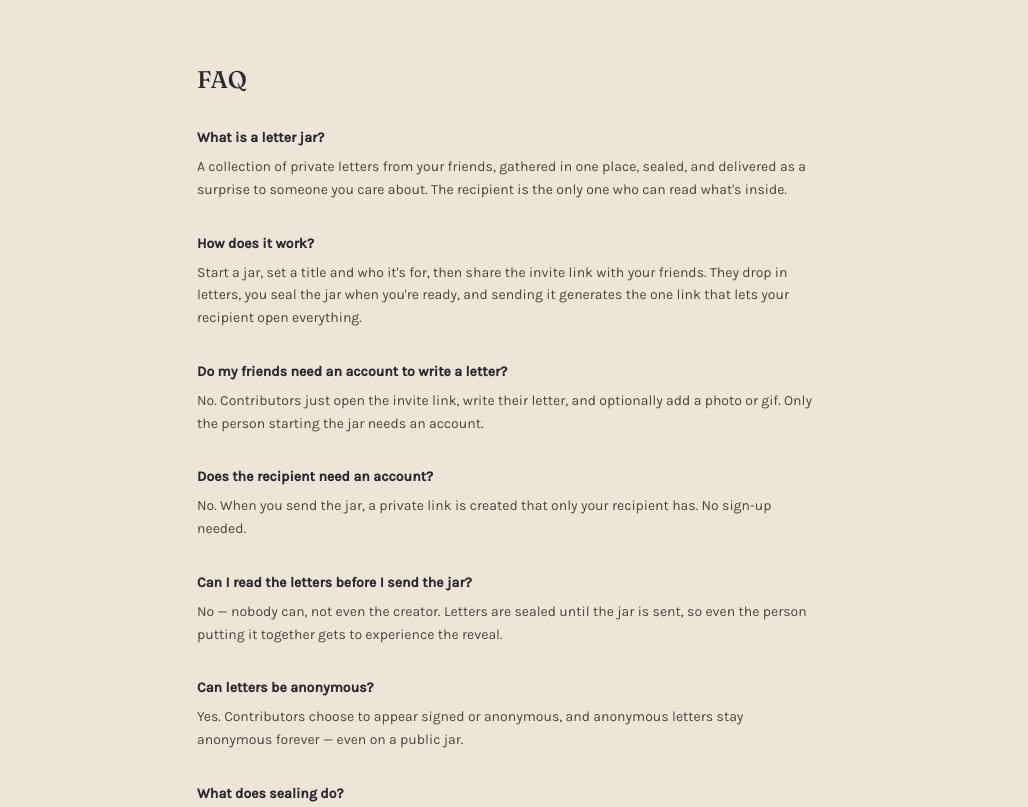
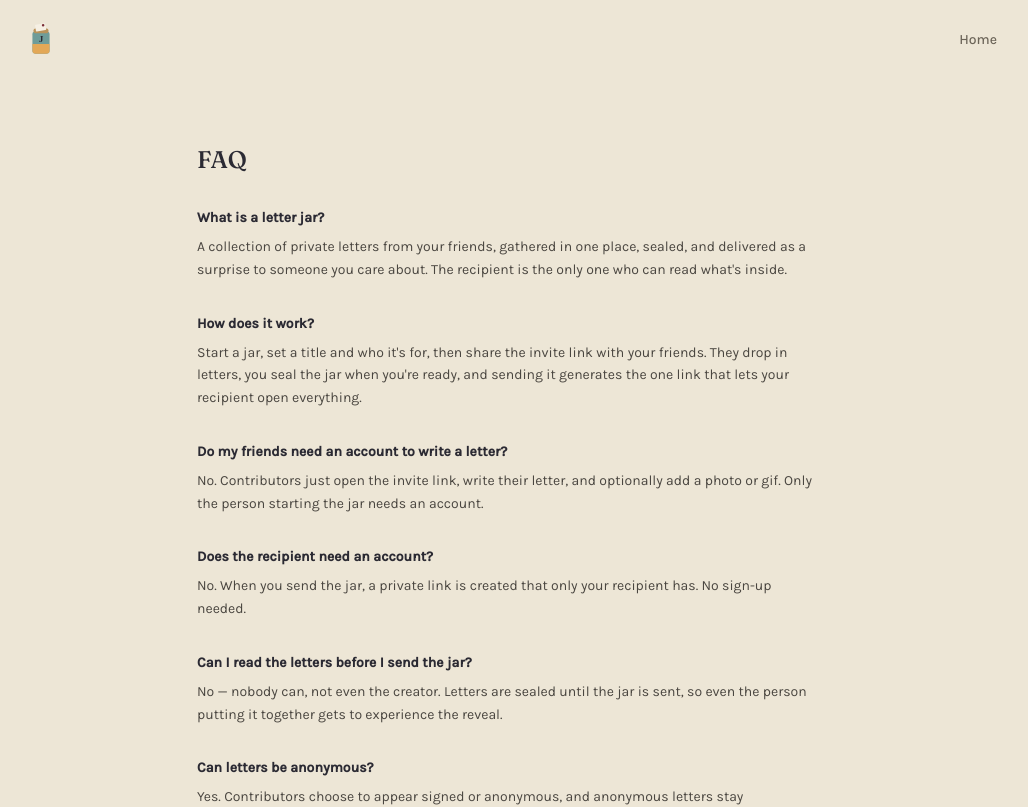
Before and after one commit to MylesMburu/jarlet, a Next.js app: page /faq in a window 1280 px wide. Shown: the top 807 px of the page, without its empty margins (131-1159 px from the left). Built offline with nearby package versions, Linux system fonts and the light colour scheme; no server answers.

Commit message:
feat: Add home navigation to privacy and faq pages

```diff
--- a/app/faq/page.tsx
+++ b/app/faq/page.tsx
@@ -1,4 +1,6 @@
 import type { Metadata } from "next";
+import Link from "next/link";
+import { SiteHeader } from "@/components/site-header";
 
 export const metadata: Metadata = {
   title: "FAQ · Letter Jar",
@@ -6,7 +8,16 @@ export const metadata: Metadata = {
 
 export default function FaqPage() {
   return (
-    <main className="mx-auto max-w-2xl px-6 py-16 text-sm leading-relaxed text-body">
+    <div className="flex min-h-screen flex-col bg-page">
+      <SiteHeader>
+        <Link
+          href="/"
+          className="text-sm font-medium text-muted transition-colors hover:text-heading"
+        >
+          Home
+        </Link>
+      </SiteHeader>
+      <main className="mx-auto max-w-2xl px-6 py-16 text-sm leading-relaxed text-body">
       <h1 className="font-display text-2xl font-medium text-heading">FAQ</h1>
 
       <h2 className="mt-8 text-sm font-semibold text-heading">
@@ -112,6 +123,7 @@ export default function FaqPage() {
         already written. Once it&apos;s sealed or delivered, you can archive it
         instead — it stays live at its link but is hidden from your dashboard.
       </p>
-    </main>
+      </main>
+    </div>
   );
 }
--- a/app/page.tsx
+++ b/app/page.tsx
@@ -2,6 +2,7 @@ import Link from "next/link";
 import { auth } from "@/auth";
 import { SealCta } from "@/components/seal-cta";
 import { JarDrop } from "@/components/jar-drop";
+import { SiteHeader } from "@/components/site-header";
 
 export default async function Home() {
   const session = await auth();
@@ -9,11 +10,7 @@ export default async function Home() {
 
   return (
     <div className="flex min-h-screen flex-col bg-page">
-      <header className="mx-auto flex w-full max-w-5xl items-center justify-between px-6 py-5">
-        <Link href="/" aria-label="Letter Jar home">
-          {/* eslint-disable-next-line @next/next/no-img-element */}
-          <img src="/jarlet-icon.svg" alt="Jarlet Icon" className="h-10 w-10" />
-        </Link>
+      <SiteHeader>
         {isAuthed ? (
           <Link
             href="/dashboard"
@@ -29,7 +26,7 @@ export default async function Home() {
             Sign in
           </Link>
         )}
-      </header>
+      </SiteHeader>
 
       <main className="flex flex-1 items-center justify-center px-4">
         <div className="flex w-full max-w-2xl flex-col items-center gap-6 py-24 text-center">
--- a/app/privacy/page.tsx
+++ b/app/privacy/page.tsx
@@ -1,4 +1,6 @@
 import type { Metadata } from "next";
+import Link from "next/link";
+import { SiteHeader } from "@/components/site-header";
 
 export const metadata: Metadata = {
   title: "Privacy · Letter Jar",
@@ -6,7 +8,16 @@ export const metadata: Metadata = {
 
 export default function PrivacyPage() {
   return (
-    <main className="mx-auto max-w-2xl px-6 py-16 text-sm leading-relaxed text-body">
+    <div className="flex min-h-screen flex-col bg-page">
+      <SiteHeader>
+        <Link
+          href="/"
+          className="text-sm font-medium text-muted transition-colors hover:text-heading"
+        >
+          Home
+        </Link>
+      </SiteHeader>
+      <main className="mx-auto max-w-2xl px-6 py-16 text-sm leading-relaxed text-body">
       <h1 className="font-display text-2xl font-medium text-heading">
         Privacy
       </h1>
@@ -45,6 +56,7 @@ export default function PrivacyPage() {
         the text of any letter. You can opt out with a browser-level
         &ldquo;Do Not Track&rdquo; or ad-blocking setting.
       </p>
-    </main>
+      </main>
+    </div>
   );
 }
--- /dev/null
+++ b/components/site-header.tsx
@@ -0,0 +1,13 @@
+import Link from "next/link";
+
+export function SiteHeader({ children }: { children?: React.ReactNode }) {
+  return (
+    <header className="mx-auto flex w-full max-w-5xl items-center justify-between px-6 py-5">
+      <Link href="/" aria-label="Letter Jar home">
+        {/* eslint-disable-next-line @next/next/no-img-element */}
+        <img src="/jarlet-icon.svg" alt="Jarlet Icon" className="h-10 w-10" />
+      </Link>
+      {children}
+    </header>
+  );
+}
```
